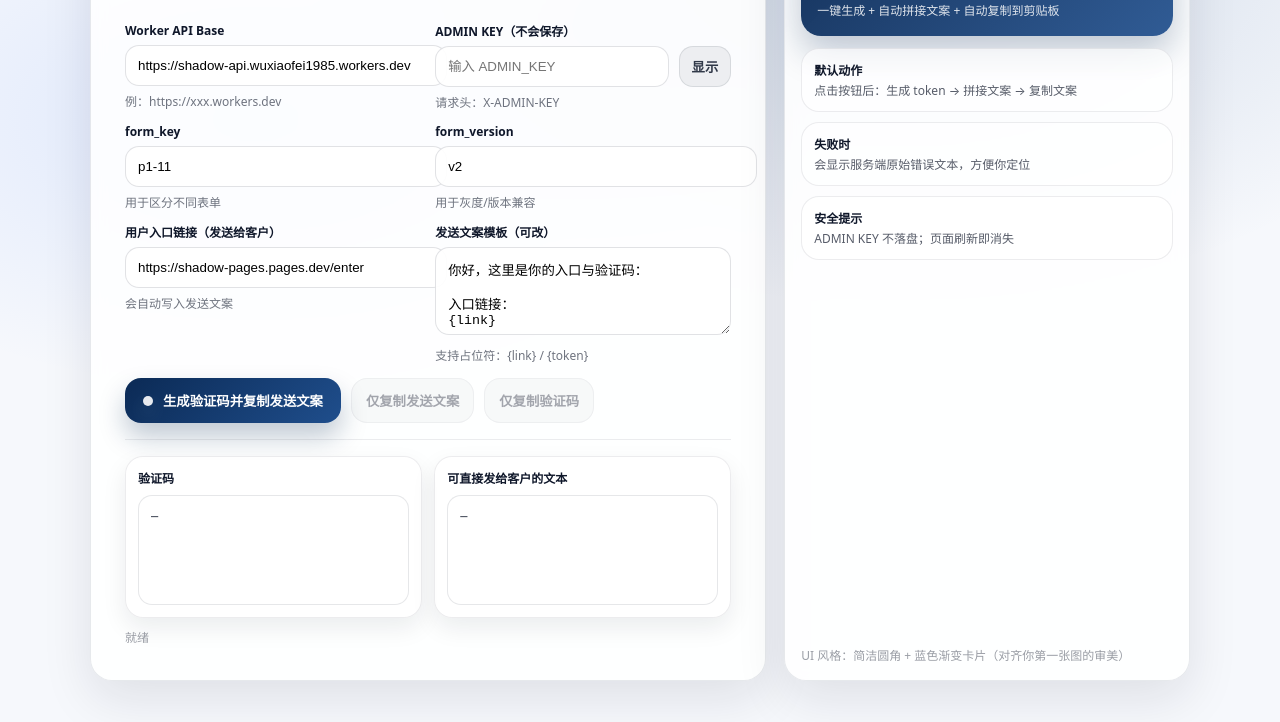
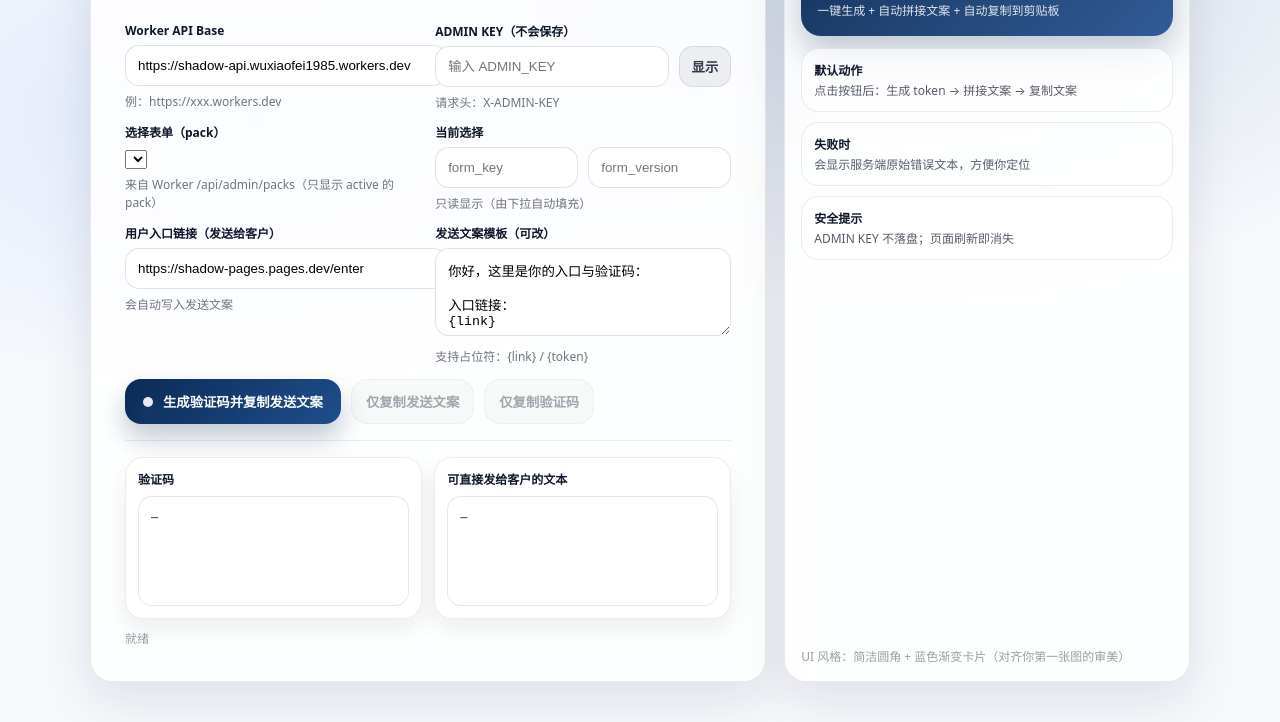
Before and after one commit to WU20200101/shadow-pages, a plain HTML site: page admin/index.html in a window 1280 px wide. Shown: the part 139-861 px from the top of the page. Drawn offline with Linux system fonts and the light colour scheme.

Commit message:
Update form fields and add pack selection dropdown

```diff
--- a/admin/index.html
+++ b/admin/index.html
@@ -47,16 +47,19 @@
             </div>
 
             <div class="field">
-              <label for="formKey">form_key</label>
-              <input id="formKey" value="p1-11" />
-              <div class="help">用于区分不同表单</div>
-            </div>
+  <label for="packSelect">选择表单（pack）</label>
+  <select id="packSelect"></select>
+  <div class="help">来自 Worker /api/admin/packs（只显示 active 的 pack）</div>
+</div>
 
-            <div class="field">
-              <label for="formVersion">form_version</label>
-              <input id="formVersion" value="v2" />
-              <div class="help">用于灰度/版本兼容</div>
-            </div>
+<div class="field">
+  <label>当前选择</label>
+  <div class="input-row">
+    <input id="formKey" placeholder="form_key" readonly />
+    <input id="formVersion" placeholder="form_version" readonly />
+  </div>
+  <div class="help">只读显示（由下拉自动填充）</div>
+</div>
 
             <div class="field">
               <label for="enterUrl">用户入口链接（发送给客户）</label>
```
